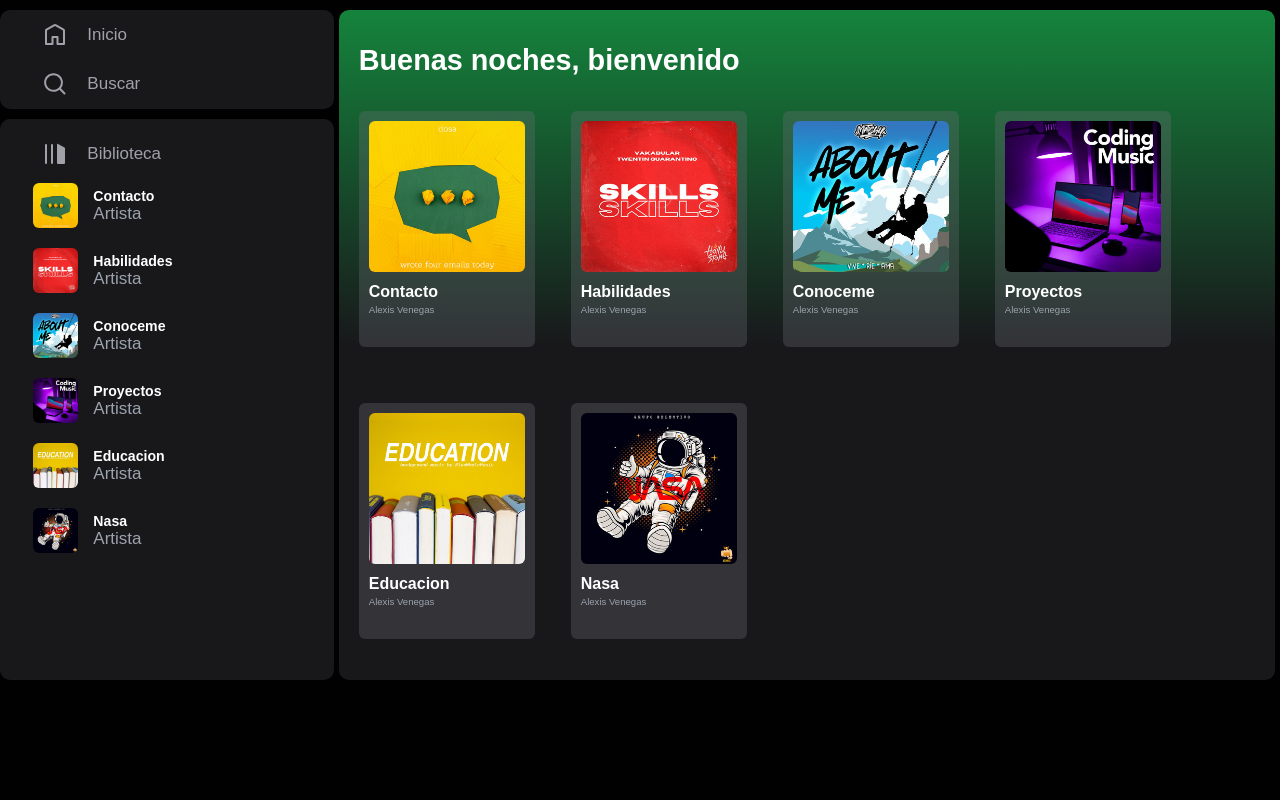
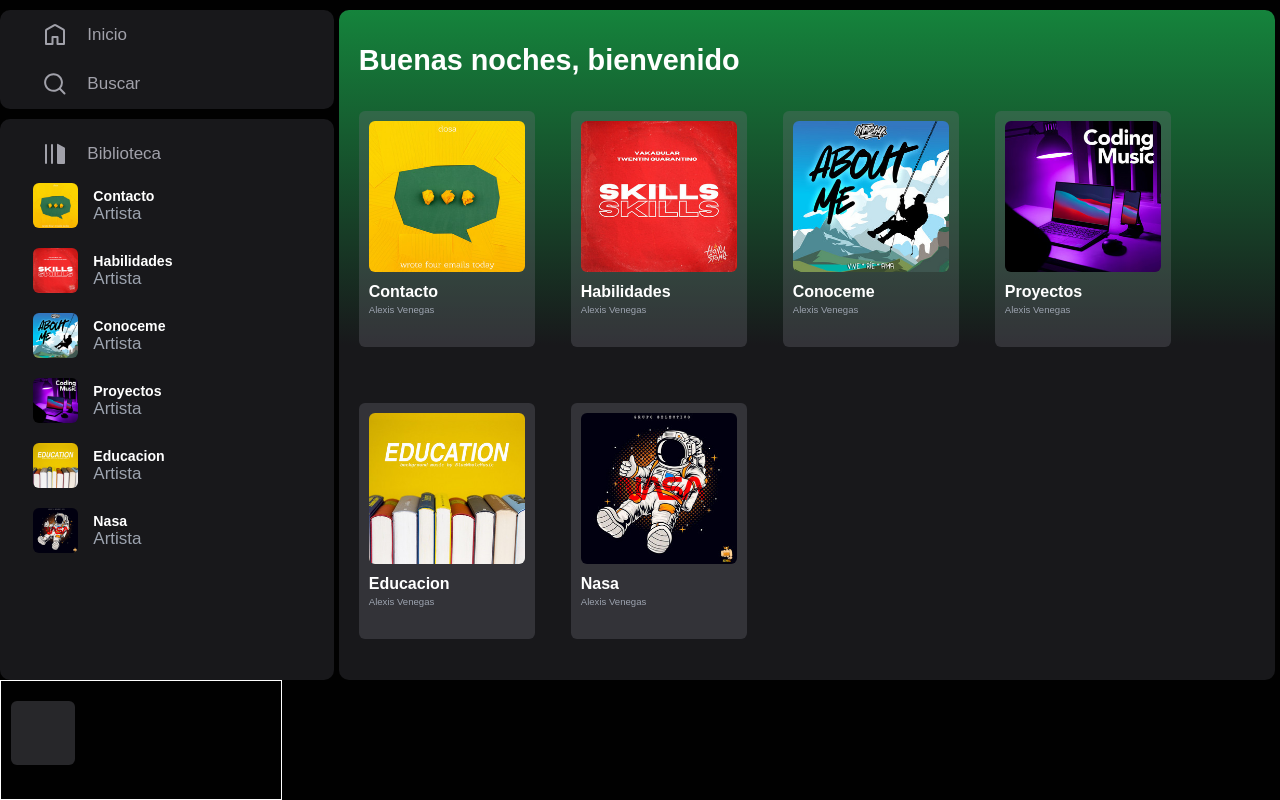
Before and after one commit to AlexisVennegas/Spotify-Portfolio, an Astro site in the folder spotify-portoflio/: page / in a window 1280 px wide. Built offline with nearby package versions, Linux system fonts and the light colour scheme; Astro itself is replaced by a stand-in of ours.

Commit message:
chore: Add cover element for music information section

```diff
--- a/spotify-portoflio/src/pages/index.astro
+++ b/spotify-portoflio/src/pages/index.astro
@@ -41,6 +41,8 @@ import ContentArticle from '../components/ContentArticle.astro';
 		<div class="section-under">
 			<div class="panel-under">
 				<div class="information-music">
+					<div class="cover">
+					</div>
 				</div>
 				<div class="control-music">
 				</div>
@@ -103,7 +105,14 @@ import ContentArticle from '../components/ContentArticle.astro';
 	.information-music {
 		width: 22%;
 		height: 100%;
-		/* border: 1px solid red; */
+		border: 1px solid white;
+	}
+	.cover {
+		width: 64px;
+		height: 64px;
+		border-radius: 0.375rem;
+		background-color: rgb(39 39 42);
+		margin: 20px 0px 0px 10px
 	}
 	.control-music {
 		width: 58%;
```
